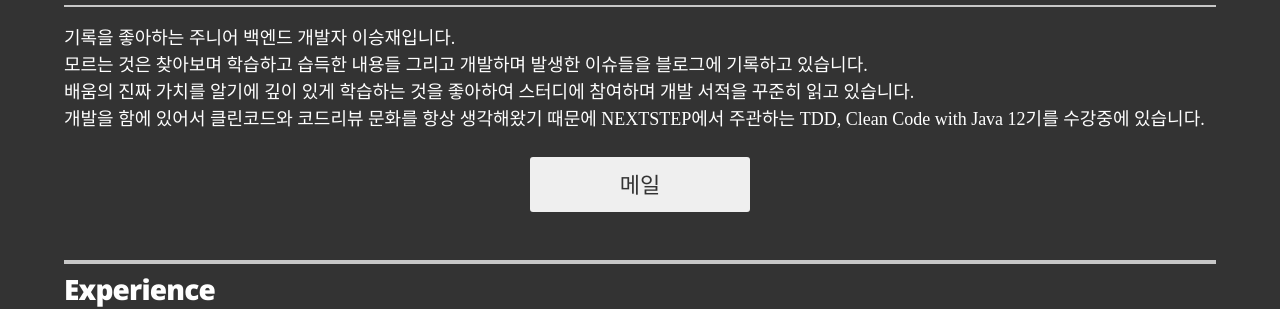
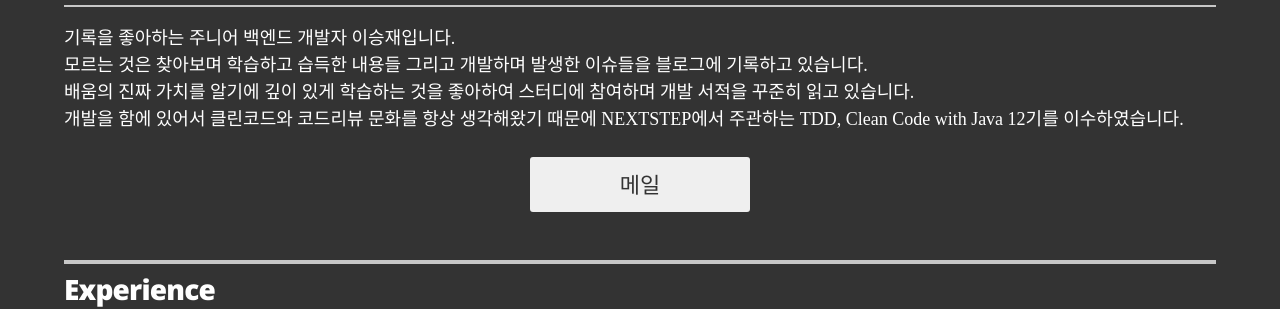
Before and after one commit to lsj8367/resume, a Jekyll site: the page built from index.html, in a window 1280 px wide and 900 px high. Shown: the part 333-642 px from the top of the window. Built offline with Jekyll 4.4.1, drawn with Linux system fonts in a browser that asks for light colours.

Commit message:
docs: 서론 수정

```diff
--- a/_config.yml
+++ b/_config.yml
@@ -29,7 +29,7 @@ resume_header_intro: "<p>
                         배움의 진짜 가치를 알기에 깊이 있게 학습하는 것을 좋아하여 스터디에 참여하며
                         개발 서적을 꾸준히 읽고 있습니다.<br>
                         개발을 함에 있어서 클린코드와 코드리뷰 문화를 항상 생각해왔기 때문에
-                        NEXTSTEP에서 주관하는 TDD, Clean Code with Java 12기를 수강중에 있습니다.<br>
+                        NEXTSTEP에서 주관하는 TDD, Clean Code with Java 12기를 이수하였습니다.<br>
                       </p>"
 
 # use "yes" to display the email contact button,
```
